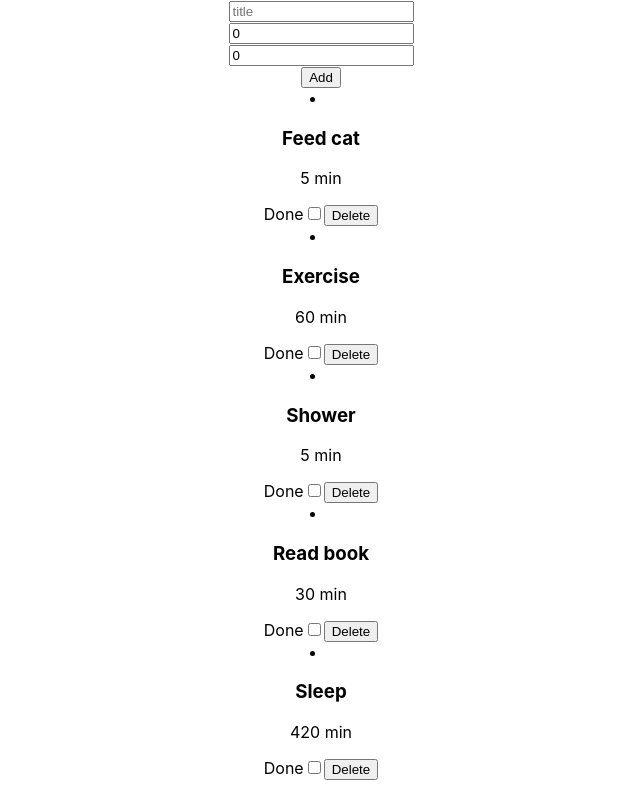
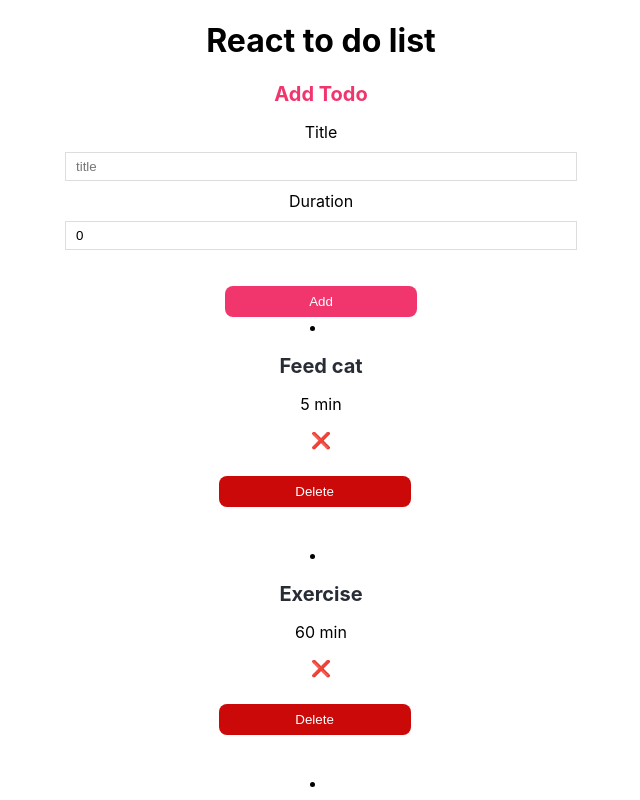
Before and after one commit to Rasweb/React-to-do, a React (Create React App) app: page / in a window 1280 px wide. Shown: the top 800 px of the page, without its empty margins (319-959 px from the left). Built offline with nearby package versions, Linux system fonts and the light colour scheme.

Commit message:
styling for  to do list

```diff
--- a/src/App.scss
+++ b/src/App.scss
@@ -1,3 +1,57 @@
+// CreateTodo \\
+
+button {
+  background-color: #f1356d;
+  color: #fff;
+  border: 0;
+  padding: 8px;
+  border-radius: 8px;
+  width: 15%;
+  cursor: pointer;
+}
+
+h2 {
+  font-size: 20px;
+  color: #f1356d;
+}
+
+.createTodo {
+  input {
+    width: 40%;
+    padding: 6px 10px;
+    margin: 10px 0;
+    border: 1px solid #ddd;
+    box-sizing: border-box;
+    display: block;
+    margin-left: 30%;
+  }
+  button {
+    margin-top: 2%;
+  }
+}
+
+// CreateTodo \\
+
+.todoItemsCont {
+  button {
+    background-color: rgb(203, 9, 9);
+    color: #fff;
+    display: block;
+    margin-left: 42%;
+    margin-top: 2%;
+    margin-bottom: 3%;
+  }
+  input {
+    display: none;
+  }
+  label {
+    cursor: pointer;
+  }
+  h2 {
+    color: #282c34;
+  }
+}
+
 .done {
   text-decoration: line-through;
   color: grey;
--- a/src/App.tsx
+++ b/src/App.tsx
@@ -4,6 +4,7 @@ import { Todos } from "./components/Todos";
 function App() {
   return (
     <div className="App">
+      <h1>React to do list</h1>
       <Todos />
     </div>
   );
--- a/src/components/CreateTodo.tsx
+++ b/src/components/CreateTodo.tsx
@@ -11,7 +11,7 @@ export const CreateTodo = (props: ICreateTodo) => {
     title: "",
     duration: 0,
     done: false,
-    id: 0,
+    id: Todo.length + 1,
   });
 
   const handleAdd = (e: ChangeEvent<HTMLInputElement>) => {
@@ -36,32 +36,27 @@ export const CreateTodo = (props: ICreateTodo) => {
   return (
     <>
       {/* handleSubmit is the submit button function. */}
-      <form onSubmit={handleSubmit}>
+      <h2>Add Todo</h2>
+      <form onSubmit={handleSubmit} className="createTodo">
         {/* handleAdd function listens to the input value. */}
+        <label>Title</label>
         <input
           type="text"
           placeholder="title"
           name="title"
           value={oneTodo.title}
           onChange={handleAdd}
+          required
         />
-        <br />
+        <label>Duration</label>
         <input
           type="number"
           placeholder="minutes"
           name="duration"
           value={oneTodo.duration}
           onChange={handleAdd}
+          required
         />{" "}
-        <br />
-        <input
-          type="number"
-          placeholder="id"
-          name="id"
-          value={oneTodo.id}
-          onChange={handleAdd}
-        />{" "}
-        <br />
         <button type="submit">Add</button>
       </form>
     </>
--- a/src/components/PrintTodo.tsx
+++ b/src/components/PrintTodo.tsx
@@ -9,13 +9,15 @@ interface IPrintTodo {
 export const PrintTodo = (props: IPrintTodo) => {
   return (
     // If props.todos.done is true use the class done.
-    <li className={`todoItemsCont + ${props.todos.done ? "done" : ""}`}>
-      <h3>{props.todos.title}</h3>
-      <p>{props.todos.duration} min</p>
+    <li className="todoItemsCont">
+      <div className={`${props.todos.done ? "done" : ""}`}>
+        <h2>{props.todos.title}</h2>
+        <p>{props.todos.duration} min</p>
+      </div>
       <div>
         <label>
-          {/* If props.todos.done is true show "Undo" else show "Done" */}
-          {props.todos.done ? "Undo" : "Done"}
+          {/* If props.todos.done is true show "✅" else show "❌" */}
+          {props.todos.done ? "✅" : "❌"}
           <input
             type="checkbox"
             checked={props.todos.done}
```
